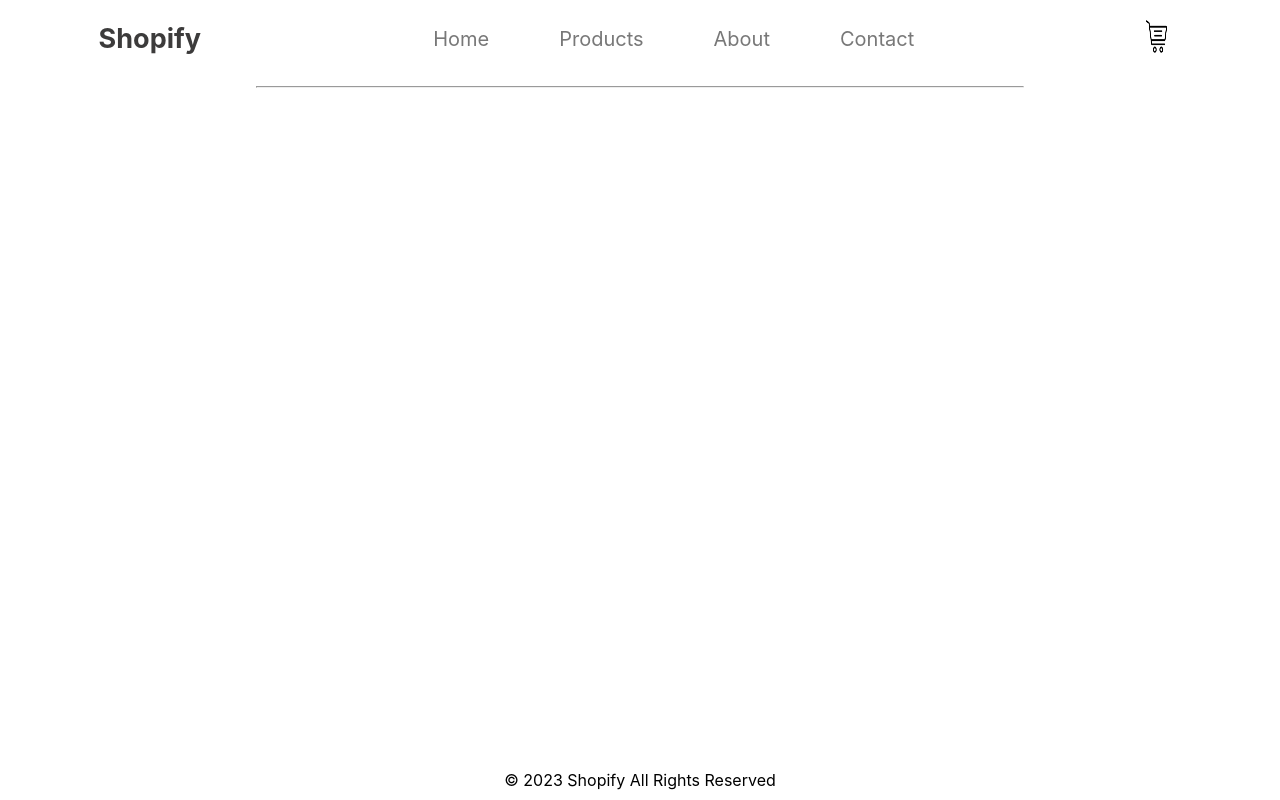
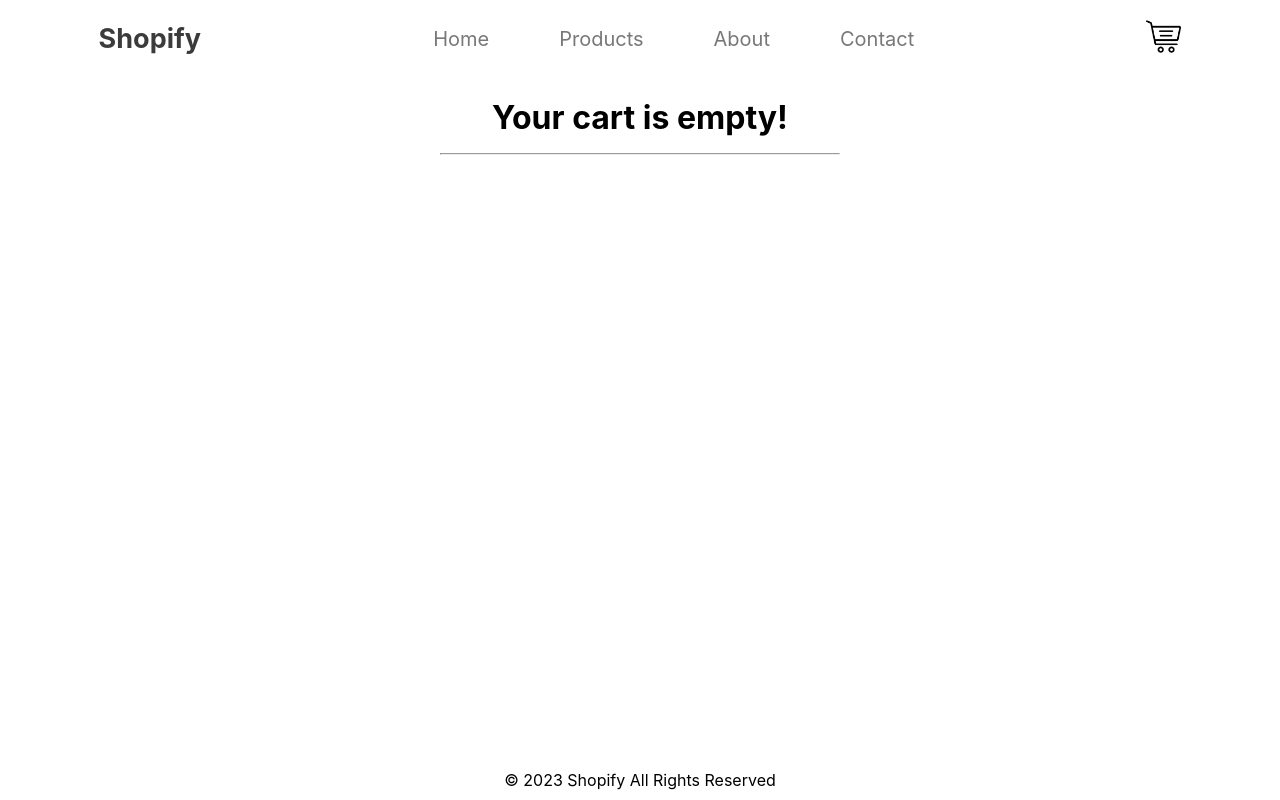
Before and after one commit to Andryshka7/shopify, a React (Create React App) app: page /cart in a window 1280 px wide. Built offline with nearby package versions, Linux system fonts and the light colour scheme.

Commit message:
cart functionality

```diff
--- a/src/components/navbar/Navbar.tsx
+++ b/src/components/navbar/Navbar.tsx
@@ -1,6 +1,6 @@
 import { NavLink } from 'react-router-dom'
 import { useState } from 'react'
-import CartIcon from './cart icon/CartIcon'
+import cart from 'assets/shopping-cart.png'
 import './navbar.css'
 
 const navigators = [
@@ -31,7 +31,9 @@ const Navbar = () => {
 					</NavLink>
 				))}
 			</div>
-			<CartIcon />
+			<NavLink to={'cart'}>
+				<img src={cart} alt='cart' className='cart' />
+			</NavLink>
 		</nav>
 	)
 }
--- a/src/components/navbar/cart icon/CartIcon.tsx
+++ /dev/null
@@ -1,13 +0,0 @@
-import cart from 'assets/shopping-cart.png'
-import { NavLink } from 'react-router-dom'
-import './cartIcon.css'
-
-const Cart = () => {
-	return (
-		<NavLink to={'cart'}>
-			<img src={cart} alt='cart' className='cart' />
-		</NavLink>
-	)
-}
-
-export default Cart
--- a/src/components/navbar/cart icon/cartIcon.css
+++ /dev/null
@@ -1,4 +0,0 @@
-.cart {
-    width: 35px;
-    height: 35px;
-}
--- a/src/components/navbar/navbar.css
+++ b/src/components/navbar/navbar.css
@@ -19,3 +19,8 @@ nav {
     color: rgb(60, 59, 59);
     text-decoration: none;
 }
+
+nav .cart {
+    width: 35px;
+    height: 35px;
+}
--- a/src/pages/cart page/Cart.tsx
+++ b/src/pages/cart page/Cart.tsx
@@ -7,12 +7,21 @@ const Cart = () => {
 	console.log(cart)
 
 	return (
-		<div className='cart'>
-			{cart.map((item) => (
-				<CartItem {...item} key={'c' + item.id}/>
-			))}
-			<hr />
-		</div>
+		<>
+			{cart.length ? (
+				<div className='cart'>
+					{cart.map((item) => (
+						<CartItem {...item} key={'c' + item.id} />
+					))}
+					<hr />
+				</div>
+			) : (
+				<h1 className='cart-info'>
+					Your cart is empty!
+					<hr />
+				</h1>
+			)}
+		</>
 	)
 }
 
--- a/src/pages/cart page/CartItem.tsx
+++ b/src/pages/cart page/CartItem.tsx
@@ -1,10 +1,12 @@
 import { useState } from 'react'
 import products from 'products'
 import { ICartItem } from 'types/cartItem'
-import { TiDeleteOutline } from 'react-icons/ti'
 import QuantitySelector from 'components/quantity selector/QuantitySelector'
+import { useAppDispatch } from 'hooks/storehooks'
+import { removeCartItem } from 'redux/cartSlice'
 
 const CartItem = ({ id, amount: n }: ICartItem) => {
+	const dispatch = useAppDispatch()
 	const [amount, setAmount] = useState<number>(n)
 
 	const product = products.find((product) => product.id === id)
@@ -12,7 +14,7 @@ const CartItem = ({ id, amount: n }: ICartItem) => {
 
 	const { name, image, price } = product
 	const increaseQuantity = () => setAmount(amount + 1)
-	const decreaseQuantity = () => setAmount(amount - 1)
+	const decreaseQuantity = () => (amount > 1 ? setAmount(amount - 1) : dispatch(removeCartItem(id)))
 
 	return (
 		<div className='cart-item'>
@@ -26,9 +28,9 @@ const CartItem = ({ id, amount: n }: ICartItem) => {
 				/>
 				<h3 className='price'>${(price * amount).toFixed(2)}</h3>
 			</div>
-			<div className='right-info'>
-				<TiDeleteOutline color='red' size={25} />
-			</div>
+			<button className='remove-item' onClick={() => dispatch(removeCartItem(id))}>
+				REMOVE
+			</button>
 		</div>
 	)
 }
--- a/src/pages/cart page/cart.css
+++ b/src/pages/cart page/cart.css
@@ -5,8 +5,8 @@
 
 .cart-item {
 	display: flex;
+	justify-content: space-between;
 	align-items: center;
-    justify-content: space-between;
 	width: 70%;
 	margin: auto;
 }
@@ -26,13 +26,16 @@
 	margin-left: 10px;
 }
 
-.left-info {
-    width: 200px;
+.remove-item {
+    background: #ff0000;
+    color: white;
+    border: none;
+    padding: 5px 20px;
+    border-radius: 5px;
 }
 
-.right-info {
-    display: flex;
-    align-items: center;
-    justify-content: space-around;
-    width: 100px;
+.cart-info {
+	width: 400px;
+    text-align: center;
+	margin: 20px auto;
 }
--- a/src/pages/product page/Product.tsx
+++ b/src/pages/product page/Product.tsx
@@ -16,8 +16,8 @@ const Product = () => {
 	if (!product) return <></>
 
 	const { id, name, image, price, rating, reviews } = product
-	const increaseQuantity = () => quantity > 1 && setQuantity(quantity + 1)
-	const decreaseQuantity = () => setQuantity(quantity - 1)
+	const increaseQuantity = () => setQuantity(quantity + 1)
+	const decreaseQuantity = () => quantity > 1 && setQuantity(quantity - 1)
 
 	return (
 		<div className='product-review'>
--- a/src/redux/cartSlice.ts
+++ b/src/redux/cartSlice.ts
@@ -10,8 +10,10 @@ const cartSlice = createSlice({
 		pushCartItems: (state, action: PayloadAction<ICartItem>) => {
 			state.push(action.payload)
 		},
+		removeCartItem: (state, action: PayloadAction<number>) =>
+			state.filter((item) => item.id !== action.payload),
 	},
 })
 
 export default cartSlice.reducer
-export const { pushCartItems } = cartSlice.actions
+export const { pushCartItems, removeCartItem } = cartSlice.actions
```
Lines whose indentation alone changed are shown as unchanged.
